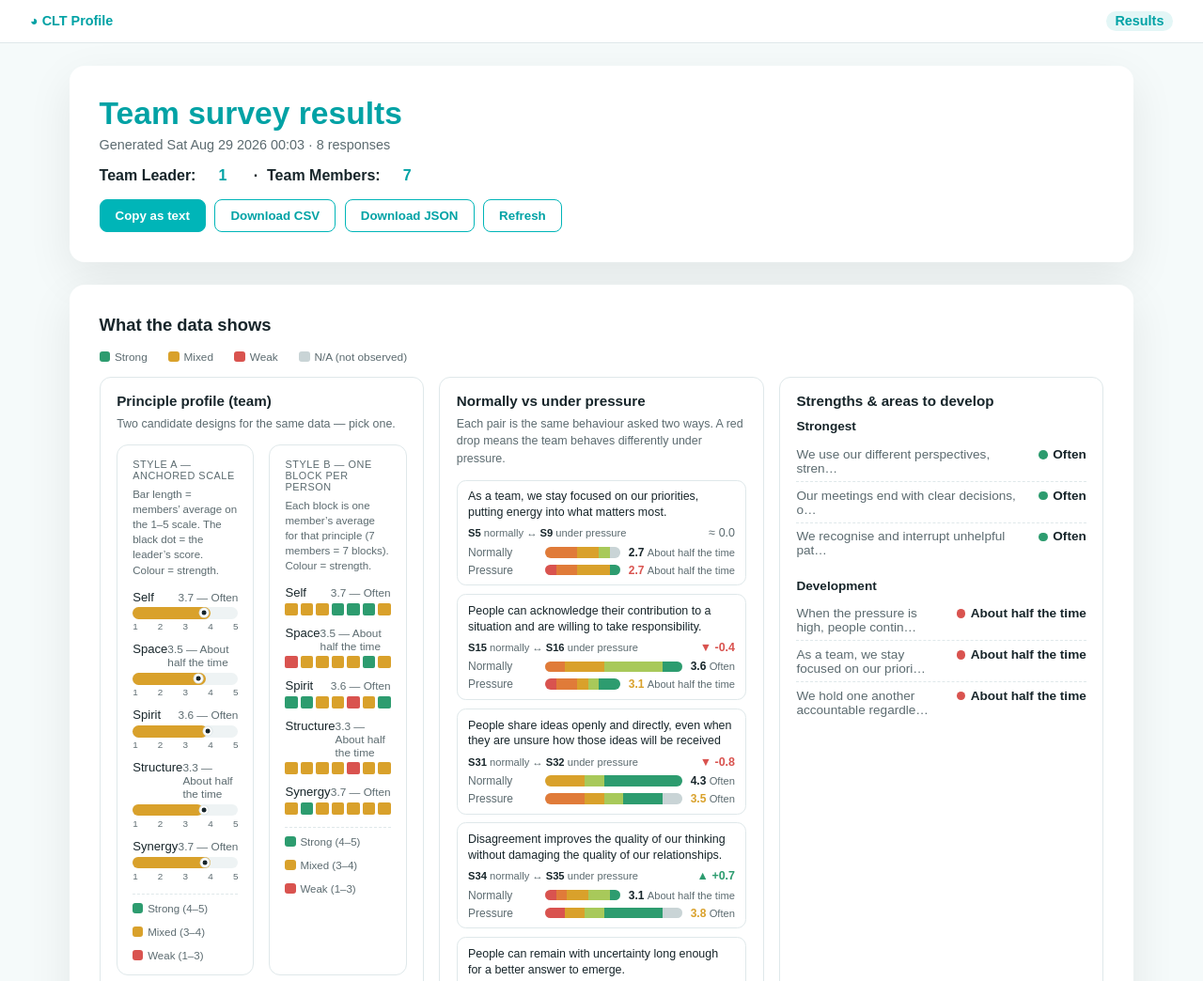
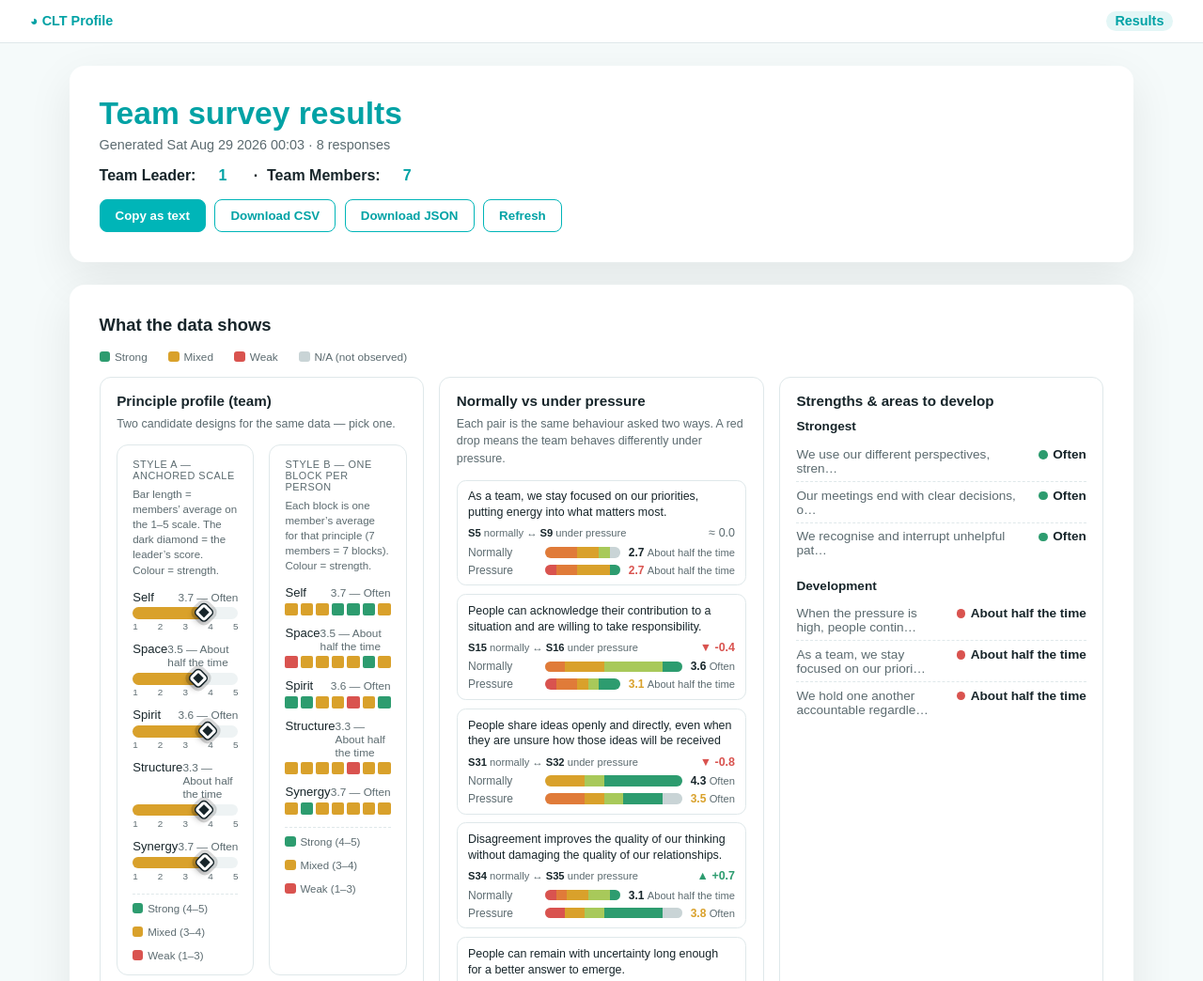
Before and after one commit to EllenDCoomber/CLT-Profile, a plain HTML site: page mockups/results.html in a window 1280 px wide. Shown: the top 1044 px of the page at 94% size. Drawn offline with Linux system fonts and the light colour scheme.

Commit message:
Make leader marker a high-visibility diamond on strength bars

```diff
--- a/mockups/results.html
+++ b/mockups/results.html
@@ -127,9 +127,11 @@
     .prof-bar { position: relative; height: 0.8rem; border-radius: 999px; background: #eef3f4; }
     .prof-bar > span { display: block; height: 100%; border-radius: 999px; }
     .prof-bar .lead-dot {
-      position: absolute; top: 50%; width: 0.55rem; height: 0.55rem;
-      border-radius: 50%; background: var(--ink); border: 2px solid #fff;
-      transform: translate(-50%, -50%); box-shadow: 0 0 0 1px var(--line);
+      position: absolute; top: 50%; width: 0.9rem; height: 0.9rem;
+      border-radius: 0.2rem; background: var(--ink);
+      border: 3px solid #fff;
+      transform: translate(-50%, -50%) rotate(45deg);
+      box-shadow: 0 0 0 1.5px var(--ink), 0 0 0 5px rgb(0 0 0 / 15%), 0 0.3rem 0.4rem rgb(0 0 0 / 25%);
     }
     .legend-dot { display: inline-block; width: 0.72rem; height: 0.72rem; border-radius: 50%; margin-right: 0.3rem; vertical-align: -0.08rem; }
     .legend-bar { display: inline-block; width: 0.72rem; height: 0.72rem; border-radius: 3px; margin-right: 0.3rem; vertical-align: -0.08rem; }
@@ -234,7 +236,7 @@
 
     <div class="card">
       <h2>Question-by-question</h2>
-      <p class="help">Bar = the team's average score (0–5 scale). The black dot = the leader's single answer. "Most people answered" shows the most common choice.</p>
+      <p class="help">Bar = the team's average score (0–5 scale). The dark diamond = the leader's single answer. "Most people answered" shows the most common choice.</p>
       <div id="analysisList"></div>
     </div>
 
@@ -383,7 +385,7 @@
       var names = Object.keys(memberPrinc).sort();
 
       var a = '<div class="variant"><div class="tag-label">Style A — anchored scale</div>' +
-        '<p class="hint">Bar length = members’ average on the 1–5 scale. The black dot = the leader’s score. Colour = strength.</p>';
+        '<p class="hint">Bar length = members’ average on the 1–5 scale. The dark diamond = the leader’s score. Colour = strength.</p>';
       names.forEach(function (p) {
         var mm = memberPrinc[p], lm = leaderPrinc[p];
         a += '<div class="prof-row"><div class="lbl"><span>' + p + '</span>' +
```
